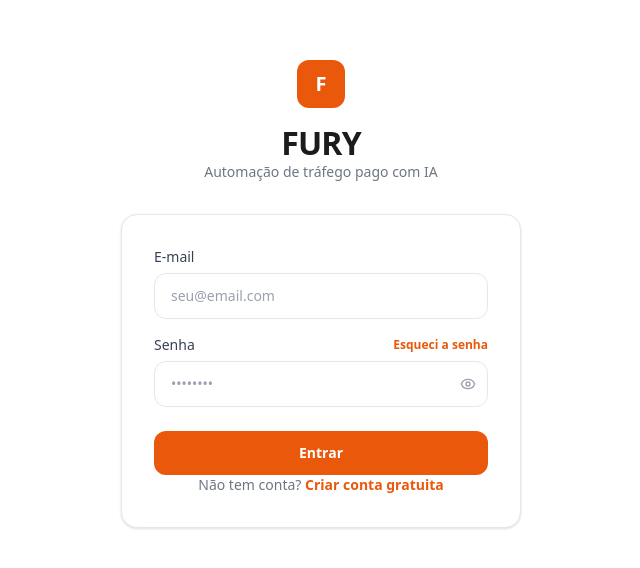
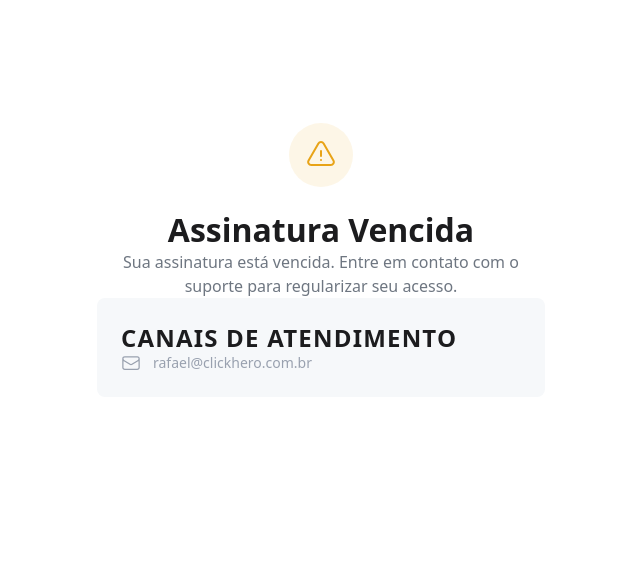
Before and after one commit to clickhero-dev/fury-app-v2, a React (Vite) app in the folder apps/web/: page /assinatura-vencida in a window 1280 px wide. Before the commit this address led to /login. Shown: the part 106-674 px from the top of the page, without its empty margins (319-959 px from the left). Built offline with nearby package versions, Linux system fonts and the light colour scheme; no server answers.

Commit message:
fix: centraliza /assinatura-vencida e corrige email de contato
- Remove rota aninhada dentro do AuthenticatedShell para evitar sidebar
- Email suporte@fury.app → rafael@clickhero.com.br

```diff
--- a/apps/web/src/pages/billing/AssinaturaVencida.tsx
+++ b/apps/web/src/pages/billing/AssinaturaVencida.tsx
@@ -33,7 +33,7 @@ export function AssinaturaVencida() {
               <svg className="h-5 w-5 shrink-0 text-brand" fill="none" viewBox="0 0 24 24" strokeWidth={1.5} stroke="currentColor">
                 <path strokeLinecap="round" strokeLinejoin="round" d="M21.75 6.75v10.5a2.25 2.25 0 0 1-2.25 2.25h-15a2.25 2.25 0 0 1-2.25-2.25V6.75m19.5 0A2.25 2.25 0 0 0 19.5 4.5h-15a2.25 2.25 0 0 0-2.25 2.25m19.5 0v.243a2.25 2.25 0 0 1-1.07 1.916l-7.5 4.615a2.25 2.25 0 0 1-2.36 0L3.32 8.91a2.25 2.25 0 0 1-1.07-1.916V6.75" />
               </svg>
-              <span>suporte@fury.app</span>
+              <span>rafael@clickhero.com.br</span>
             </div>
           </div>
         </div>
--- a/apps/web/src/router.tsx
+++ b/apps/web/src/router.tsx
@@ -168,7 +168,6 @@ export const router = createBrowserRouter([
       { path: '/assinatura', element: <Subscription /> },
       { path: '/orcamento-smart', element: <OrcamentoSmart /> },
       { path: '/components-demo', element: <ComponentsDemo /> },
-      { path: '/assinatura-vencida', element: <AssinaturaVencida /> },
     ],
   },
   {
```
